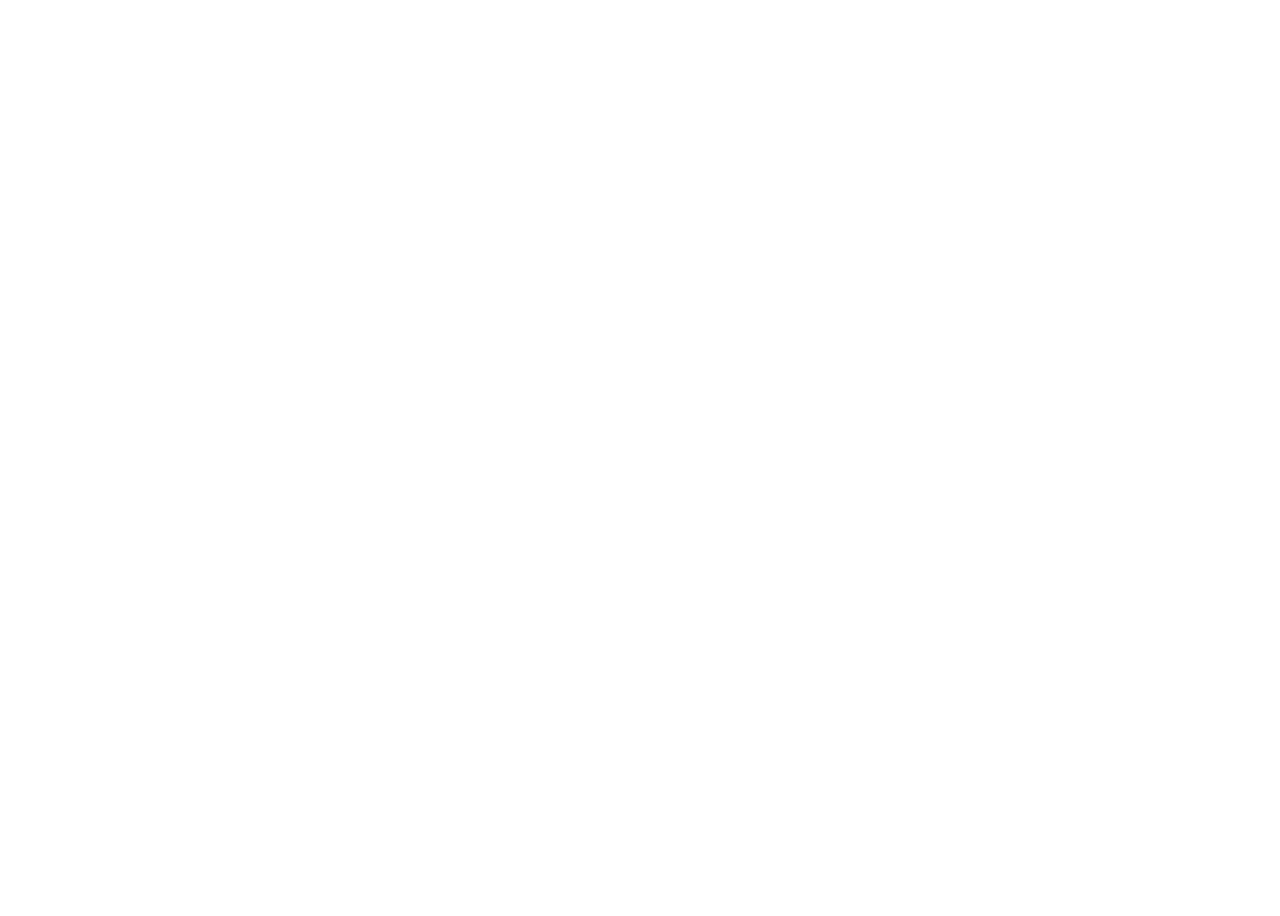
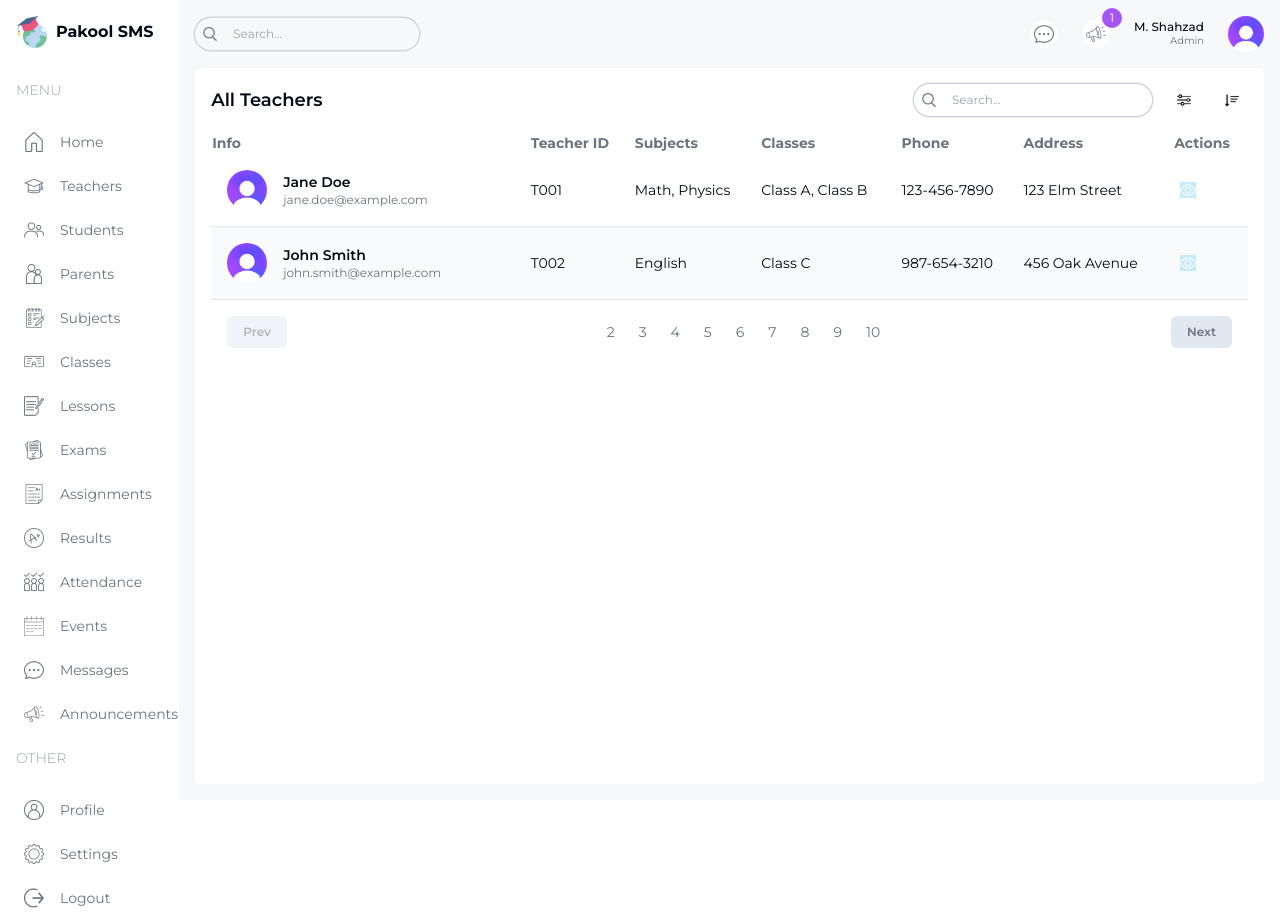
Before and after one commit to MIREHMAN/sms-school-fe, a React (Vite) app: page /list/teachers in a window 1280 px wide. Before the commit this address had no page. Before the commit the page ends 800 px from the top, so only its background shows below. Built offline with nearby package versions, Linux system fonts and the light colour scheme.

Commit message:
Teachers List Page || Routes Configured

```diff
--- /dev/null
+++ b/src/components/Pagination.jsx
@@ -0,0 +1,49 @@
+import { useState } from "react";
+
+const Pagination = ({ totalPages = 10, onPageChange }) => {
+  const [currentPage, setCurrentPage] = useState(1);
+
+  const handleClick = (page) => {
+    setCurrentPage(page);
+    onPageChange?.(page); // optional callback
+  };
+
+  return (
+    <div className="p-4 flex items-center justify-between text-gray-500">
+      <button
+        onClick={() => handleClick(currentPage - 1)}
+        disabled={currentPage === 1}
+        className="py-2 px-4 rounded-md bg-slate-200 text-xs font-semibold disabled:opacity-50 disabled:cursor-not-allowed"
+      >
+        Prev
+      </button>
+
+      <div className="flex items-center gap-2 text-sm">
+        {[...Array(totalPages).keys()].map((i) => {
+          const page = i + 1;
+          return (
+            <button
+              key={page}
+              onClick={() => handleClick(page)}
+              className={`px-2 rounded-sm ${
+                page === currentPage ? "bg-lamaSky text-white" : ""
+              }`}
+            >
+              {page}
+            </button>
+          );
+        })}
+      </div>
+
+      <button
+        onClick={() => handleClick(currentPage + 1)}
+        disabled={currentPage === totalPages}
+        className="py-2 px-4 rounded-md bg-slate-200 text-xs font-semibold disabled:opacity-50 disabled:cursor-not-allowed"
+      >
+        Next
+      </button>
+    </div>
+  );
+};
+
+export default Pagination;
--- /dev/null
+++ b/src/components/Table.jsx
@@ -0,0 +1,26 @@
+import React from "react";
+
+const Table = ({ columns, renderRow, data }) => {
+    return (
+      <table className="w-full mt-4">
+        <thead>
+          <tr className="text-left text-gray-500 text-sm">
+            {columns.map((col) => (
+              <th key={col.accessor} className={col.className}>
+                {col.header}
+              </th>
+            ))}
+          </tr>
+        </thead>
+        <tbody>
+          {data.map((item, idx) => (
+            <React.Fragment key={item.id || idx}>
+              {renderRow(item)}
+            </React.Fragment>
+          ))}
+        </tbody>
+      </table>
+    );
+  };
+
+  export default Table;
--- /dev/null
+++ b/src/components/TableSearch.jsx
@@ -0,0 +1,14 @@
+const TableSearch = () => {
+    return (
+      <div className="w-full md:w-auto flex items-center gap-2 text-xs rounded-full ring-[1.5px] ring-gray-300 px-2">
+        <img src="/search.png" alt="Search" width={14} height={14} />
+        <input
+          type="text"
+          placeholder="Search..."
+          className="w-[200px] p-2 bg-transparent outline-none"
+        />
+      </div>
+    );
+  };
+
+  export default TableSearch;
--- a/src/constants/routes.js
+++ b/src/constants/routes.js
@@ -1,4 +1,5 @@
 export const ROUTES = Object.freeze({
   homePage: "/",
   aboutPage: "/about",
+  teachers: "/list/teachers",
 });
--- /dev/null
+++ b/src/pages/list/Teachers.jsx
@@ -0,0 +1,115 @@
+import { useEffect, useState } from "react";
+import { Link } from "react-router-dom";
+import Pagination from "@/components/Pagination";
+import Table from "@/components/Table";
+import TableSearch from "@/components/TableSearch";
+
+// Dummy Data
+const dummyTeachers = [
+  {
+    id: "T001",
+    name: "Jane Doe",
+    email: "jane.doe@example.com",
+    img: "/avatar.png",
+    subjects: [{ name: "Math" }, { name: "Physics" }],
+    classes: [{ name: "Class A" }, { name: "Class B" }],
+    phone: "123-456-7890",
+    address: "123 Elm Street",
+  },
+  {
+    id: "T002",
+    name: "John Smith",
+    email: "john.smith@example.com",
+    img: "/avatar.png",
+    subjects: [{ name: "English" }],
+    classes: [{ name: "Class C" }],
+    phone: "987-654-3210",
+    address: "456 Oak Avenue",
+  },
+];
+
+const columns = [
+  { header: "Info", accessor: "info" },
+  { header: "Teacher ID", accessor: "teacherId", className: "hidden md:table-cell" },
+  { header: "Subjects", accessor: "subjects", className: "hidden md:table-cell" },
+  { header: "Classes", accessor: "classes", className: "hidden md:table-cell" },
+  { header: "Phone", accessor: "phone", className: "hidden lg:table-cell" },
+  { header: "Address", accessor: "address", className: "hidden lg:table-cell" },
+  { header: "Actions", accessor: "action" },
+];
+
+const renderRow = (item) => (
+  <tr
+    key={item.id}
+    className="border-b border-gray-200 even:bg-slate-50 text-sm hover:bg-lamaPurpleLight"
+  >
+    <td className="flex items-center gap-4 p-4">
+      <img
+        src={item.img || "/avatar.png"}
+        alt=""
+        width={40}
+        height={40}
+        className="md:hidden xl:block w-10 h-10 rounded-full object-cover"
+      />
+      <div className="flex flex-col">
+        <h3 className="font-semibold">{item.name}</h3>
+        <p className="text-xs text-gray-500">{item.email}</p>
+      </div>
+    </td>
+    <td className="hidden md:table-cell">{item.id}</td>
+    <td className="hidden md:table-cell">
+      {item.subjects.map((s) => s.name).join(", ")}
+    </td>
+    <td className="hidden md:table-cell">
+      {item.classes.map((c) => c.name).join(", ")}
+    </td>
+    <td className="hidden md:table-cell">{item.phone}</td>
+    <td className="hidden md:table-cell">{item.address}</td>
+    <td>
+      <div className="flex items-center gap-2">
+        <Link to={`/teachers/${item.id}`}>
+          <button className="w-7 h-7 flex items-center justify-center rounded-full bg-lamaSky">
+            <img src="/view.png" alt="View" width={16} height={16} />
+          </button>
+        </Link>
+      </div>
+    </td>
+  </tr>
+);
+
+const TeacherListPage = () => {
+  const [teachers, setTeachers] = useState([]);
+
+  useEffect(() => {
+    // Simulate fetching data
+    setTeachers(dummyTeachers);
+  }, []);
+
+  return (
+    <div className="bg-white p-4 rounded-md flex-1 m-4 mt-0">
+      {/* TOP */}
+      <div className="flex items-center justify-between">
+        <h1 className="hidden md:block text-lg font-semibold">All Teachers</h1>
+        <div className="flex flex-col md:flex-row items-center gap-4 w-full md:w-auto">
+          <TableSearch />
+          <div className="flex items-center gap-4 self-end">
+            <button className="w-8 h-8 flex items-center justify-center rounded-full bg-lamaYellow">
+              <img src="/filter.png" alt="Filter" width={14} height={14} />
+            </button>
+            <button className="w-8 h-8 flex items-center justify-center rounded-full bg-lamaYellow">
+              <img src="/sort.png" alt="Sort" width={14} height={14} />
+            </button>
+          </div>
+        </div>
+      </div>
+
+      {/* LIST */}
+      <Table columns={columns} renderRow={renderRow} data={teachers} />
+
+      {/* PAGINATION */}
+      <Pagination />
+    </div>
+  );
+};
+
+export default TeacherListPage;
--- a/src/pages/router.jsx
+++ b/src/pages/router.jsx
@@ -7,6 +7,7 @@
 
 import Home from "./Home";
 import DashboardLayout from "./Layout";
+import TeacherListPage from "./list/Teachers";
 
 
 
@@ -15,6 +16,7 @@
     <Routes>
       <Route path="/" element={<DashboardLayout />}>
         <Route index element={<Home />} />
+        <Route path={ROUTES.teachers} element={<TeacherListPage />} />
 
       </Route>
     </Routes>
```
